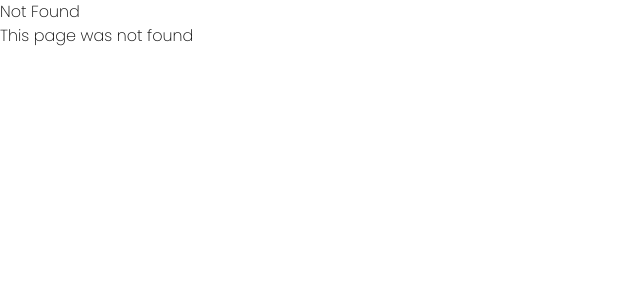
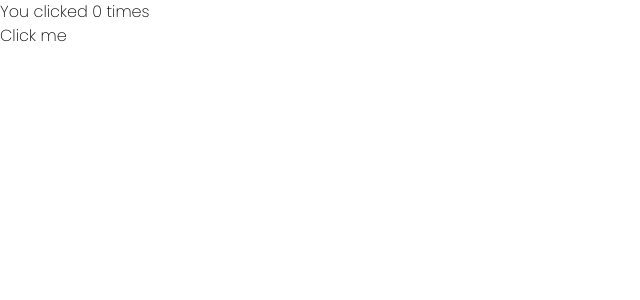
Before and after one commit to manuelbento19/next-advanced, a Next.js app: page /rendering/csr in a window 1280 px wide. Before the commit this address had no page. Shown: the top 300 px of the page, without its empty margins (0-640 px from the left). Built offline with nearby package versions, Linux system fonts and the light colour scheme.

Commit message:
feat: client components

```diff
--- /dev/null
+++ b/src/app/rendering/csr/page.tsx
@@ -0,0 +1,13 @@
+'use client'
+import { useState } from 'react';
+
+export default function Page() {
+  const [count, setCount] = useState(0)
+
+  return (
+    <div>
+      <p>You clicked {count} times</p>
+      <button onClick={() => setCount(count + 1)}>Click me</button>
+    </div>
+  )
+}
```
